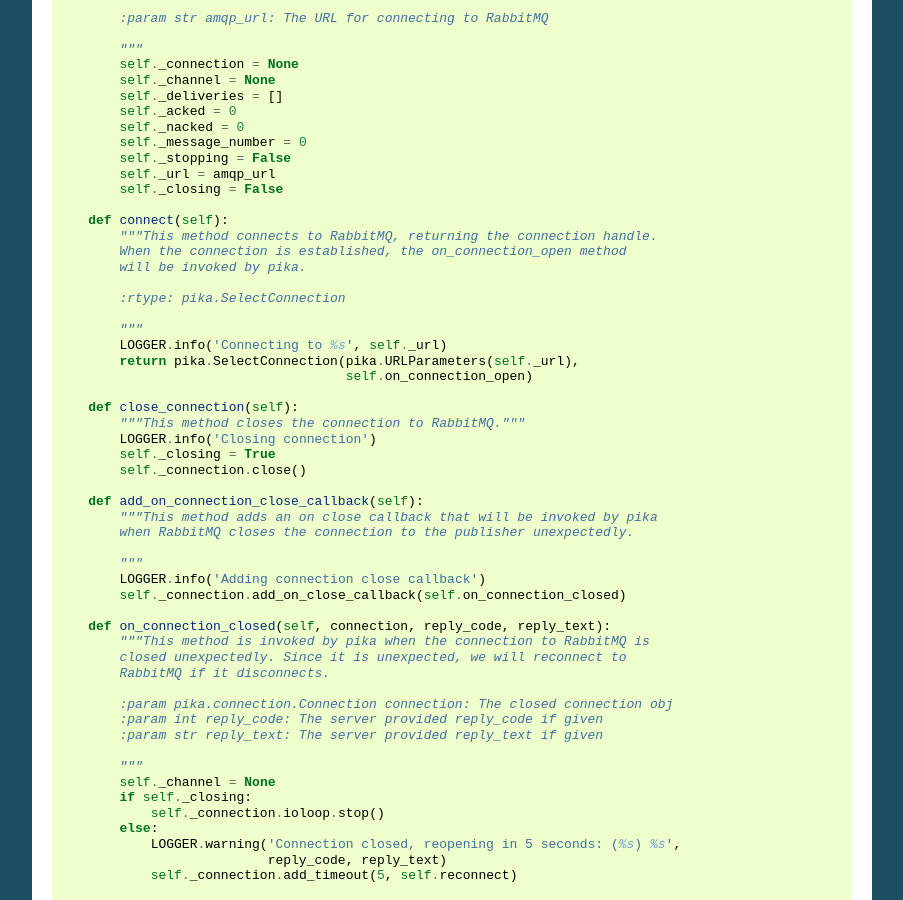
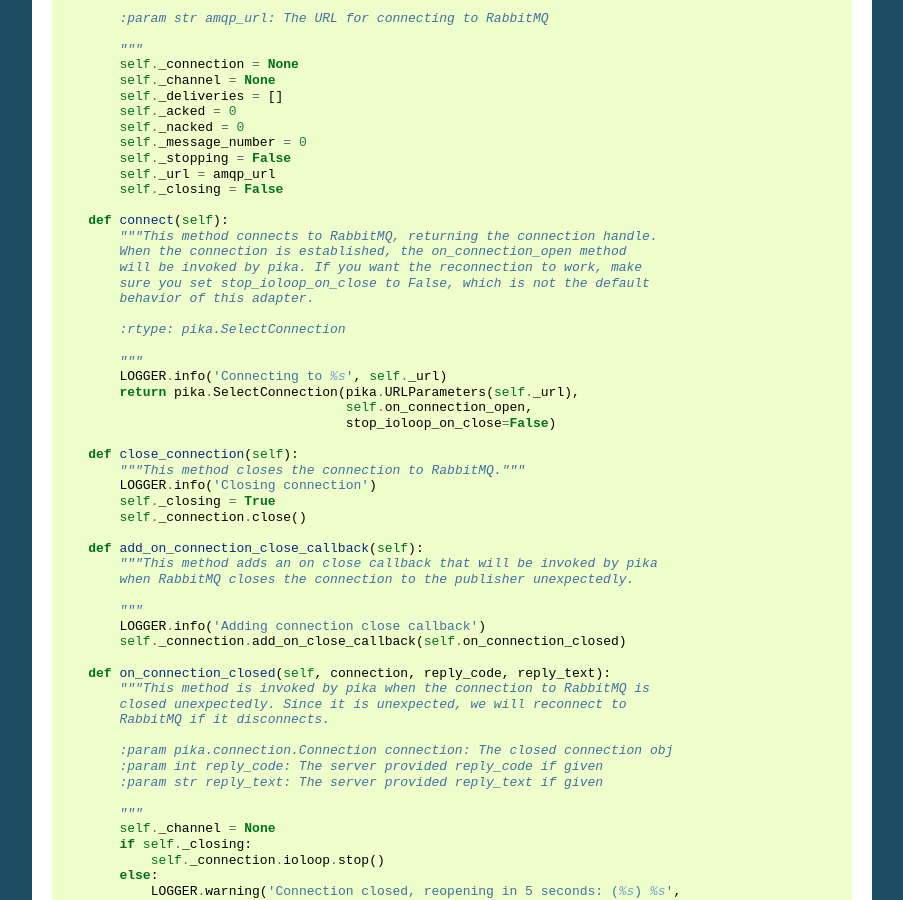
Before and after one commit to pika/pika, a Sphinx documentation site: the page built from docs/examples/asynchronous_publisher_example.rst, in a window 1280 px wide and 900 px high, scrolled down 738 px. Shown: the whole window, without its empty margins (198-1101 px from the left). Built offline with Sphinx 7.4.7, drawn with Linux system fonts in a browser that asks for light colours.

Commit message:
Fixed the async publisher example to work with reconnections

```diff
--- a/docs/examples/asynchronous_publisher_example.rst
+++ b/docs/examples/asynchronous_publisher_example.rst
@@ -53,14 +53,17 @@ publisher.py::
         def connect(self):
             """This method connects to RabbitMQ, returning the connection handle.
             When the connection is established, the on_connection_open method
-            will be invoked by pika.
+            will be invoked by pika. If you want the reconnection to work, make
+            sure you set stop_ioloop_on_close to False, which is not the default
+            behavior of this adapter.
 
             :rtype: pika.SelectConnection
 
             """
             LOGGER.info('Connecting to %s', self._url)
             return pika.SelectConnection(pika.URLParameters(self._url),
-                                         self.on_connection_open)
+                                         self.on_connection_open,
+                                         stop_ioloop_on_close=False)
 
         def close_connection(self):
             """This method closes the connection to RabbitMQ."""
```
